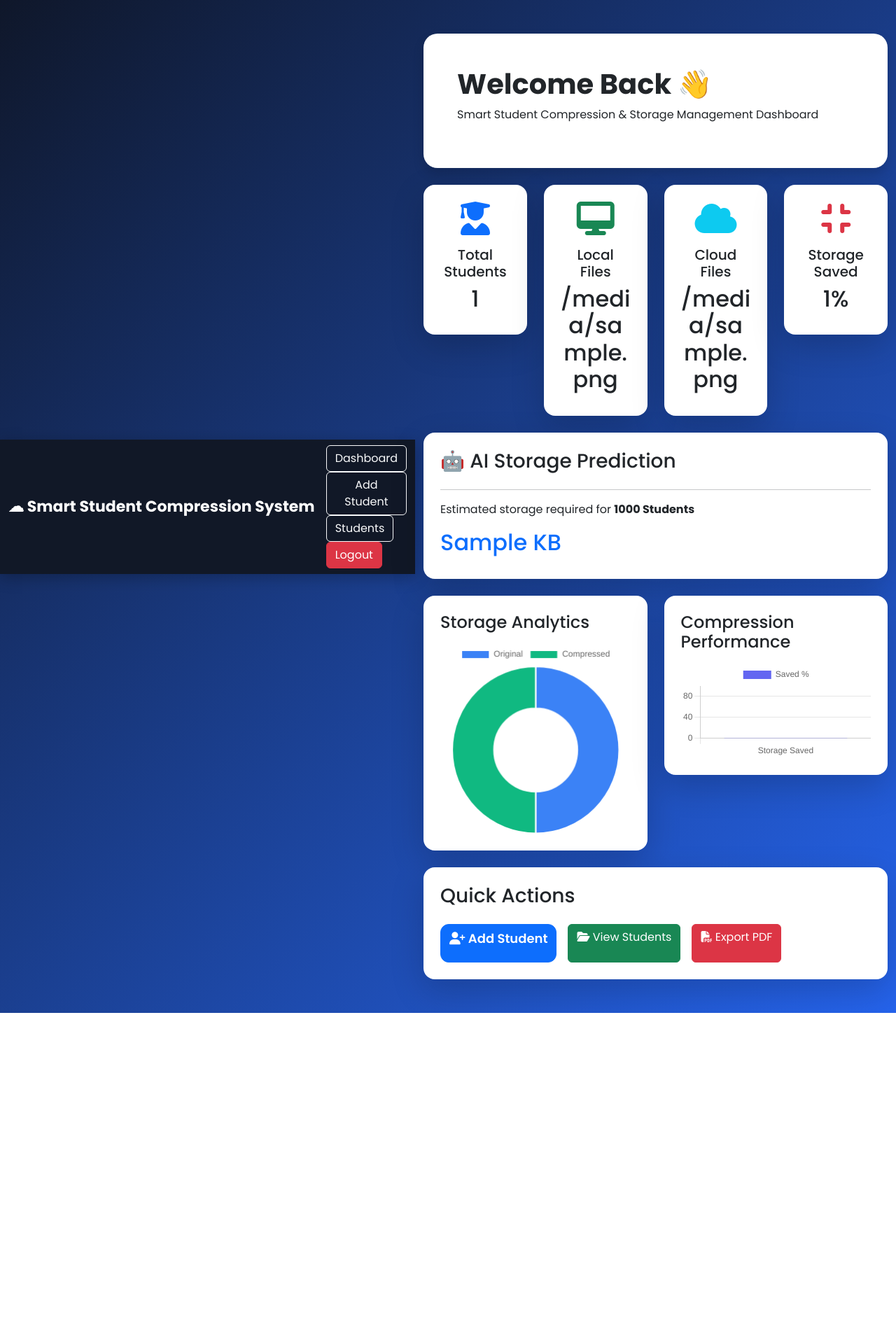
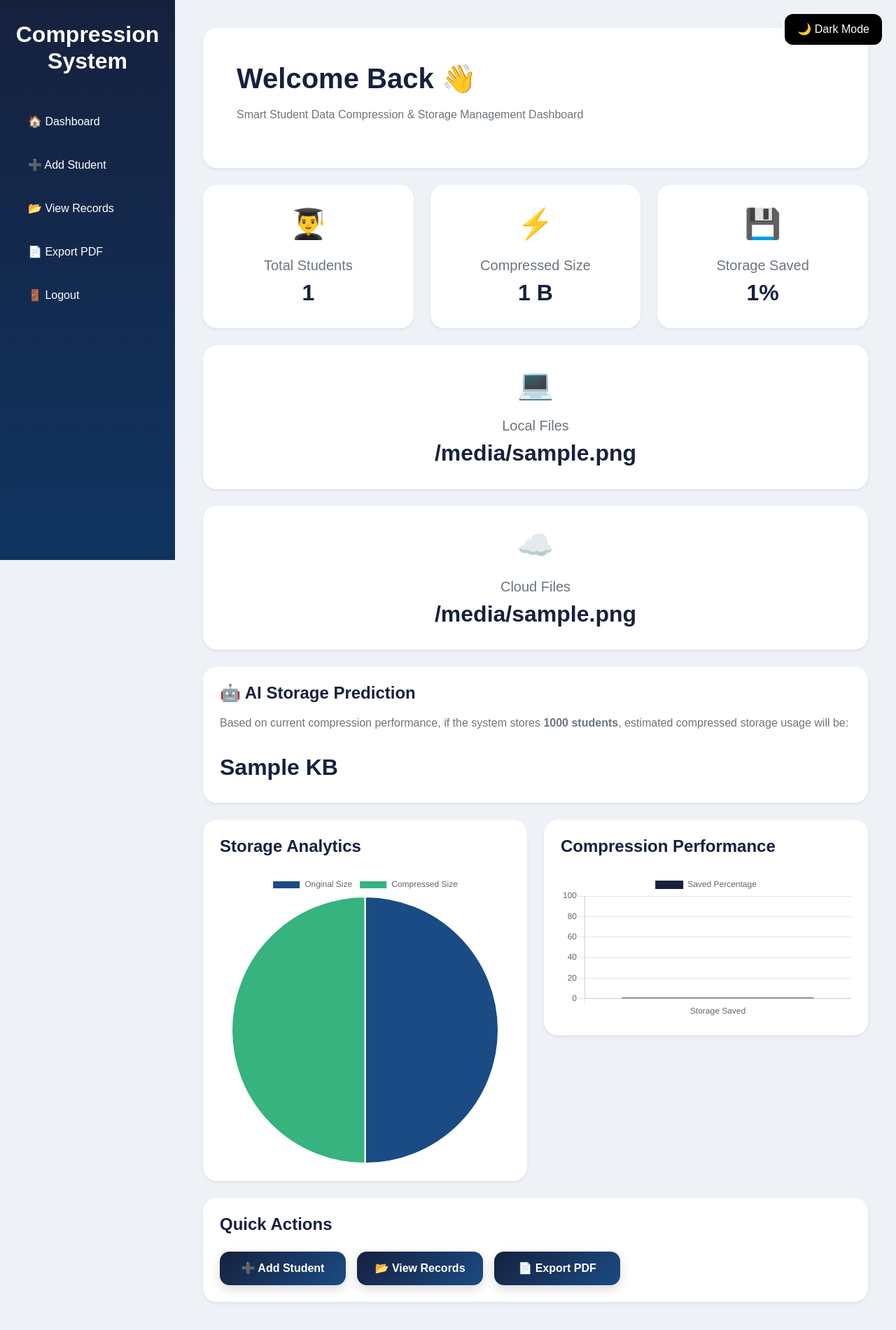
Before and after one commit to ChenulSandiw/student-compression-system, a Flask app: template templates/dashboard.html in a window 1280 px wide. Shown: the whole page at 70% size. Before the commit the page ends 1447 px from the top, so only its background shows below. Run offline with Flask 3, Linux system fonts and the light colour scheme; the template is opened without the code that fills it: most values are stand-ins (such as "Sample title", 1, 10 or a date in 2020); some libraries are stand-ins or nearby versions.

Commit message:
Dashboard UI

```diff
--- a/templates/dashboard.html
+++ b/templates/dashboard.html
@@ -1,165 +1,266 @@
 <!DOCTYPE html>
+<html lang="en">
+<head>
+    <meta charset="UTF-8">
+    <meta name="viewport" content="width=device-width, initial-scale=1.0">
+    <title>Dashboard</title>
 
-<html lang="en">
+    <link href="https://cdn.jsdelivr.net/npm/bootstrap@5.3.3/dist/css/bootstrap.min.css" rel="stylesheet">
 
-<head>
+    <style>
 
-<meta charset="UTF-8">
+        body{
+            margin: 0;
+            background: #eef2f7;
+            font-family: Arial, sans-serif;
+            transition: 0.3s;
+        }
 
-<meta name="viewport"
-content="width=device-width, initial-scale=1.0">
+        body.dark{
+            background: #121212;
+            color: white;
+        }
 
-<title>Dashboard | Smart Student Compression System</title>
+        body.dark .dashboard-card{
+            background: #1e1e1e;
+            color: white;
+        }
 
-<!-- Bootstrap -->
+        body.dark .main-title{
+            color: white;
+        }
 
-<link href="https://cdn.jsdelivr.net/npm/bootstrap@5.3.3/dist/css/bootstrap.min.css"
-rel="stylesheet">
+        body.dark .text-muted-custom{
+            color: #cccccc;
+        }
 
-<!-- Font Awesome -->
+        body.dark .card{
+            background: #1e1e1e;
+        }
 
-<link rel="stylesheet"
-href="https://cdnjs.cloudflare.com/ajax/libs/font-awesome/6.5.2/css/all.min.css">
+        .sidebar{
+            width: 250px;
+            height: 100vh;
+            background: linear-gradient(to bottom, #16213e, #0f3460);
+            position: fixed;
+            padding-top: 30px;
+        }
 
-<!-- Animate -->
+        .sidebar h2{
+            color: white;
+            text-align: center;
+            margin-bottom: 40px;
+            font-weight: bold;
+        }
 
-<link rel="stylesheet"
-href="https://cdnjs.cloudflare.com/ajax/libs/animate.css/4.1.1/animate.min.css">
+        .sidebar a{
+            display: block;
+            color: white;
+            text-decoration: none;
+            padding: 15px 25px;
+            margin: 8px 15px;
+            border-radius: 12px;
+            transition: 0.3s;
+            font-size: 16px;
+        }
 
-<!-- Google Font -->
+        .sidebar a:hover{
+            background: rgba(255,255,255,0.15);
+            transform: translateX(5px);
+        }
 
-<link href="https://fonts.googleapis.com/css2?family=Poppins:wght@300;400;500;600;700&display=swap"
-rel="stylesheet">
+        .main{
+            margin-left: 250px;
+            padding: 40px;
+        }
 
-<!-- Global CSS -->
+        .card{
+            border: none;
+            border-radius: 20px;
+        }
 
-<link rel="stylesheet"
-href="{{ url_for('static', filename='css/style.css') }}">
+        .dashboard-card{
+            background: white;
+        }
+
+        .stat-card{
+            transition: 0.3s;
+        }
+
+        .stat-card:hover{
+            transform: translateY(-8px);
+        }
+
+        .main-title{
+            font-weight: bold;
+            color: #16213e;
+        }
+
+        .text-muted-custom{
+            color: #6c757d;
+        }
+
+        .btn-custom{
+            background: linear-gradient(135deg, #16213e, #1a4b84);
+            color: white;
+            border: none;
+            border-radius: 14px;
+            padding: 12px 24px;
+            font-weight: 600;
+            transition: all 0.3s ease;
+            box-shadow: 0 5px 15px rgba(0,0,0,0.15);
+            text-decoration: none;
+
+            display: inline-flex;
+            align-items: center;
+            justify-content: center;
+
+            gap: 8px;
+
+            min-width: 180px;
+        }
+
+        .btn-custom:hover{
+            transform: translateY(-3px);
+            box-shadow: 0 10px 22px rgba(0,0,0,0.2);
+            background: linear-gradient(135deg, #1a4b84, #2563eb);
+            color: white;
+        }
+
+        .icon{
+            font-size: 42px;
+        }
+
+        .dark-btn{
+            position: fixed;
+            top: 20px;
+            right: 20px;
+            background: black;
+            color: white;
+            border: none;
+            padding: 10px 18px;
+            border-radius: 12px;
+            cursor: pointer;
+            z-index: 1000;
+        }
+
+    </style>
 
 </head>
 
 <body>
 
-<nav class="navbar navbar-expand-lg navbar-dark">
+    <!-- Dark Mode -->
+    <button class="dark-btn"
+            onclick="toggleDarkMode()">
 
-<div class="container">
+        🌙 Dark Mode
 
-<a class="navbar-brand fw-bold">
+    </button>
 
-☁ Smart Student Compression System
+    <!-- Sidebar -->
+    <div class="sidebar">
 
+        <h2>
+            Compression System
+        </h2>
+
+        <a href="/dashboard">
+            🏠 Dashboard
         </a>
 
-<div>
-
-<a href="/dashboard"
-class="btn btn-outline-light">
-
-Dashboard
-
+        <a href="/add_student">
+            ➕ Add Student
         </a>
 
-<a href="/add_student"
-class="btn btn-outline-light">
-
-Add Student
-
+        <a href="/view_students">
+            📂 View Records
         </a>
 
-<a href="/view_students"
-class="btn btn-outline-light">
-
-Students
-
+        <a href="/export_pdf">
+            📄 Export PDF
         </a>
 
-<a href="/logout"
-class="btn btn-danger">
+        <a href="/">
+            🚪 Logout
+        </a>
 
-Logout
+    </div>
 
-</a>
+    <!-- Main -->
+    <div class="main">
+
+        <!-- Welcome -->
+        <div class="card dashboard-card shadow-sm p-5 mb-4">
+
+            <h1 class="main-title">
+                Welcome Back 👋
+            </h1>
+
+            <p class="text-muted-custom mt-2">
+                Smart Student Data Compression & Storage Management Dashboard
+            </p>
+
+        </div>
+
+        <!-- Stats -->
+        <div class="row">
+
+            <div class="col-md-4">
+
+                <div class="card stat-card shadow-sm p-4 mb-4 text-center">
+
+                    <div class="icon">
+                        👨‍🎓
+                    </div>
+
+                    <h5 class="text-muted-custom mt-3">
+                        Total Students
+                    </h5>
+
+                    <h2 class="main-title">
+                        {{ total_students }}
+                    </h2>
 
                 </div>
 
             </div>
 
-</nav>
+            <div class="col-md-4">
 
-<div class="container mt-5">
+                <div class="card stat-card shadow-sm p-4 mb-4 text-center">
 
-<div class="card p-5 shadow">
-
-<h1 class="fw-bold">
-
-Welcome Back 👋
-
-</h1>
-
-<p>
-
-Smart Student Compression &
-Storage Management Dashboard
-
-</p>
-
+                    <div class="icon">
+                        ⚡
                     </div>
 
-<!-- Statistics -->
+                    <h5 class="text-muted-custom mt-3">
+                        Compressed Size
+                    </h5>
 
-<div class="row mt-4">
-
-    <div class="col-md-3 mb-4">
-
-        <div class="card shadow-lg border-0 rounded-4 p-4 text-center animate__animated animate__fadeInUp">
-
-            <i class="fas fa-user-graduate fa-3x text-primary mb-3"></i>
-
-            <h5>Total Students</h5>
-
-            <h2>{{ total_students }}</h2>
+                    <h2 class="main-title">
+                        {{ compressed_size }} B
+                    </h2>
 
                 </div>
 
             </div>
 
-    <div class="col-md-3 mb-4">
+            <div class="col-md-4">
 
-        <div class="card shadow-lg border-0 rounded-4 p-4 text-center animate__animated animate__fadeInUp">
+                <div class="card stat-card shadow-sm p-4 mb-4 text-center">
 
-            <i class="fas fa-desktop fa-3x text-success mb-3"></i>
-
-            <h5>Local Files</h5>
-
-            <h2>{{ local_files }}</h2>
-
+                    <div class="icon">
+                        💾
                     </div>
 
-    </div>
+                    <h5 class="text-muted-custom mt-3">
+                        Storage Saved
+                    </h5>
 
-    <div class="col-md-3 mb-4">
-
-        <div class="card shadow-lg border-0 rounded-4 p-4 text-center animate__animated animate__fadeInUp">
-
-            <i class="fas fa-cloud fa-3x text-info mb-3"></i>
-
-            <h5>Cloud Files</h5>
-
-            <h2>{{ cloud_files }}</h2>
-
-        </div>
-
-    </div>
-
-    <div class="col-md-3 mb-4">
-
-        <div class="card shadow-lg border-0 rounded-4 p-4 text-center animate__animated animate__fadeInUp">
-
-            <i class="fas fa-compress fa-3x text-danger mb-3"></i>
-
-            <h5>Storage Saved</h5>
-
-            <h2>{{ saved_percentage }}%</h2>
+                    <h2 class="main-title">
+                        {{ saved_percentage }}%
+                    </h2>
 
                 </div>
 
@@ -167,28 +268,64 @@ Storage Management Dashboard
 
         </div>
 
+            <div class="card stat-card shadow-sm p-4 mb-4 text-center">
+
+                <div class="icon">
+                    💻
+
+                </div>
+
+                <h5 class="text-muted-custom mt-3">
+                    Local Files
+
+                </h5>
+
+                <h2 class="main-title">
+                    {{local_files}}
+
+                </h2>
+
+            </div>
+
+            <div class="card stat-card shadow-sm p-4 mb-4 text-center">
+
+                <div class="icon">
+                    ☁️
+                </div>
+
+                <h5 class="text-muted-custom mt-3">
+                    Cloud Files
+
+                </h5>
+
+                <h2 class="main-title">
+
+                    {{cloud_files}}
+
+                </h2>
+
+            </div>
+
+
 
         <!-- AI Prediction -->
+        <div class="card dashboard-card shadow-sm p-4 mb-4">
 
-<div class="card shadow-lg border-0 rounded-4 p-4 mb-4">
+            <h4 class="main-title mb-3">
+                🤖 AI Storage Prediction
+            </h4>
 
-    <h3>
+            <p class="text-muted-custom">
 
-        🤖 AI Storage Prediction
+                Based on current compression performance,
+                if the system stores
+                <strong>1000 students</strong>,
 
-    </h3>
-
-    <hr>
-
-    <p>
-
-        Estimated storage required for
-
-        <strong>1000 Students</strong>
+                estimated compressed storage usage will be:
 
             </p>
 
-    <h2 class="text-primary">
+            <h2 class="main-title mt-3">
 
                 {{ predicted_storage }} KB
 
@@ -197,17 +334,15 @@ Storage Management Dashboard
         </div>
 
         <!-- Charts -->
+        <div class="row mb-4">
 
-<div class="row">
+            <!-- Pie -->
+            <div class="col-md-6">
 
-    <div class="col-lg-6 mb-4">
+                <div class="card dashboard-card shadow-sm p-4">
 
-        <div class="card shadow-lg border-0 rounded-4 p-4">
-
-            <h4 class="mb-3">
-
+                    <h4 class="main-title mb-4">
                         Storage Analytics
-
                     </h4>
 
                     <canvas id="storageChart"></canvas>
@@ -216,14 +351,13 @@ Storage Management Dashboard
 
             </div>
 
-    <div class="col-lg-6 mb-4">
+            <!-- Bar -->
+            <div class="col-md-6">
 
-        <div class="card shadow-lg border-0 rounded-4 p-4">
+                <div class="card dashboard-card shadow-sm p-4">
 
-            <h4 class="mb-3">
-
+                    <h4 class="main-title mb-4">
                         Compression Performance
-
                     </h4>
 
                     <canvas id="savedChart"></canvas>
@@ -234,43 +368,33 @@ Storage Management Dashboard
 
         </div>
 
+        <!-- Actions -->
+        <div class="card dashboard-card shadow-sm p-4">
 
-<!-- Quick Actions -->
-
-<div class="card shadow-lg border-0 rounded-4 p-4 mb-5">
-
-    <h3 class="mb-4">
-
+            <h4 class="main-title mb-4">
                 Quick Actions
-
-    </h3>
+            </h4>
 
             <div class="d-flex gap-3 flex-wrap">
 
                 <a href="/add_student"
-           class="btn btn-primary">
+                   class="btn-custom">
 
-            <i class="fas fa-user-plus"></i>
-
-            Add Student
+                   ➕ Add Student
 
                 </a>
 
                 <a href="/view_students"
-           class="btn btn-success">
+                   class="btn-custom">
 
-            <i class="fas fa-folder-open"></i>
-
-            View Students
+                   📂 View Records
 
                 </a>
 
                 <a href="/export_pdf"
-           class="btn btn-danger">
+                   class="btn-custom">
 
-            <i class="fas fa-file-pdf"></i>
-
-            Export PDF
+                   📄 Export PDF
 
                 </a>
 
@@ -280,82 +404,57 @@ Storage Management Dashboard
 
     </div>
 
+    <!-- Chart JS -->
     <script src="https://cdn.jsdelivr.net/npm/chart.js"></script>
 
     <script>
 
-// Storage Chart
-
-new Chart(document.getElementById('storageChart'),{
-
-type:'doughnut',
-
-data:{
-
-labels:['Original','Compressed'],
-
-datasets:[{
-
-data:[{{ original_size }},{{ compressed_size }}],
-
-backgroundColor:[
-
-'#3B82F6',
-
-'#10B981'
-
-]
-
-}]
-
+        // Dark Mode
+        function toggleDarkMode(){
+            document.body.classList.toggle("dark");
         }
 
+        // Pie Chart
+        const ctx1 = document.getElementById('storageChart');
+
+        new Chart(ctx1, {
+            type: 'pie',
+            data: {
+                labels: ['Original Size', 'Compressed Size'],
+                datasets: [{
+                    data: [{{ original_size }}, {{ compressed_size }}],
+                    backgroundColor: [
+                        '#1a4b84',
+                        '#36b37e'
+                    ]
+                }]
+            }
         });
 
+        // Bar Chart
+        const ctx2 = document.getElementById('savedChart');
 
-
-// Saved Chart
-
-new Chart(document.getElementById('savedChart'),{
-
-type:'bar',
-
-data:{
-
-labels:['Storage Saved'],
-
-datasets:[{
-
-label:'Saved %',
-
-data:[{{ saved_percentage }}],
-
-backgroundColor:'#6366F1'
-
+        new Chart(ctx2, {
+            type: 'bar',
+            data: {
+                labels: ['Storage Saved'],
+                datasets: [{
+                    label: 'Saved Percentage',
+                    data: [{{ saved_percentage }}],
+                    backgroundColor: '#16213e'
                 }]
-
             },
-
-options:{
-
-scales:{
-
-y:{
-
-beginAtZero:true,
-
-max:100
-
+            options: {
+                scales: {
+                    y: {
+                        beginAtZero: true,
+                        max: 100
                     }
-
                 }
-
             }
-
         });
 
     </script>
 
 </body>
-
 </html>
```
Lines whose indentation alone changed are shown as unchanged.
